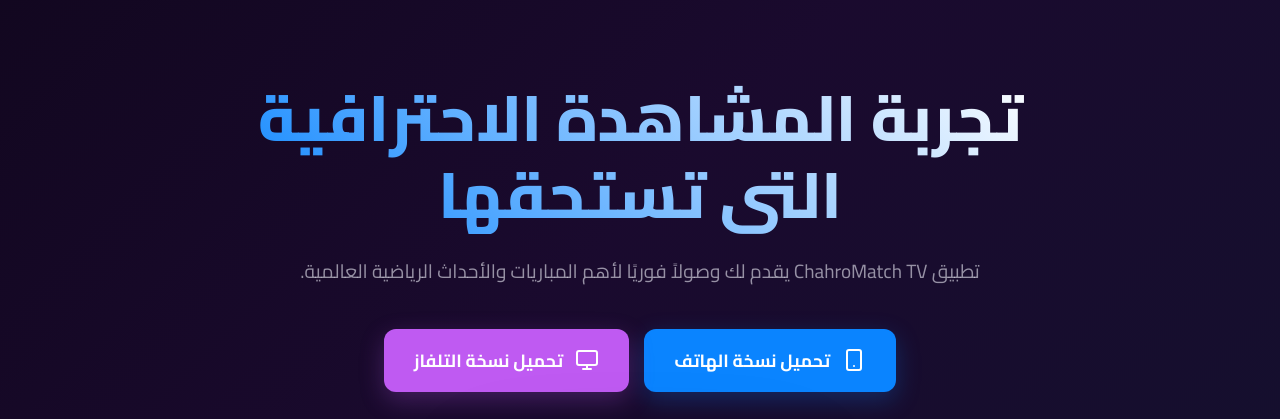
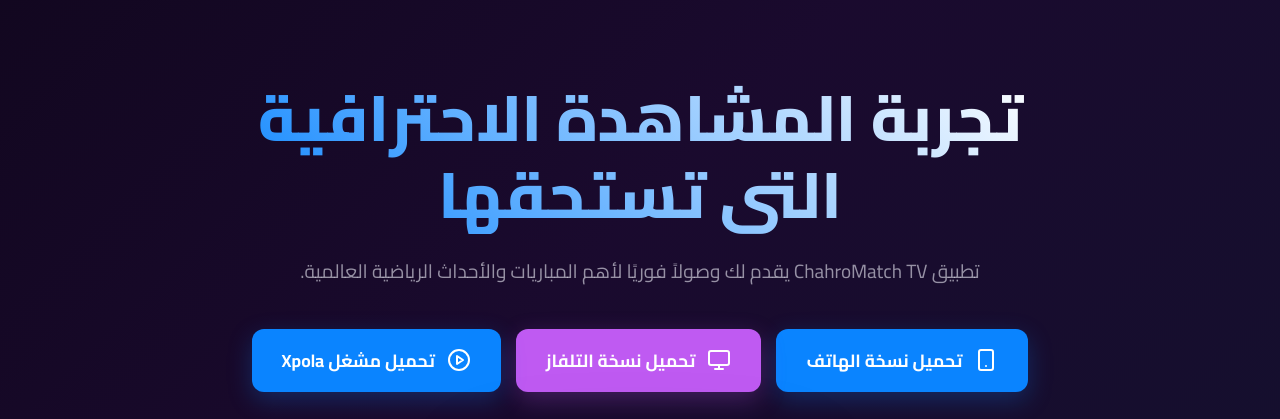
Before and after one commit to chahro-ai/Chahro_TV, a plain HTML site: page index.html in a window 1280 px wide. Shown: the part 77-496 px from the top of the page. Drawn offline with nearby package versions, Linux system fonts and the light colour scheme.

Commit message:
Update index.html

```diff
--- a/index.html
+++ b/index.html
@@ -65,6 +65,9 @@
                         </a>
                         <a href="https://bmmrksntdzyhukvsqbas.supabase.co/storage/v1/object/public/Chahro%20Television%20V2/Chahro%20Television%20V2.apk" class="cta-button tv-version">
                             <i data-feather="monitor"></i><span>تحميل نسخة التلفاز</span>
+                        </a>
+                        <a href="https://play.google.com/store/apps/details?id=com.xpola.player&hl=en&pli=1" target="_blank" class="cta-button xpola-version">
+                            <i data-feather="play-circle"></i><span>تحميل مشغل Xpola</span>
                         </a>
                     </div>
 
```
